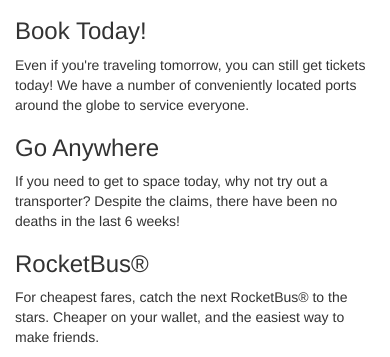
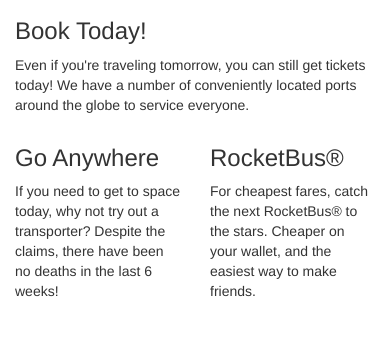
Before and after one commit to vbchick712/bootstrap1, a plain HTML site: page index.html in a window 390 px wide. Shown: the part 550-907 px from the top of the page. After the commit the page ends 861 px from the top, so only its background shows below. Drawn offline with nearby package versions, Linux system fonts and the light colour scheme.

Commit message:
updated formatting for mobile devices

```diff
--- a/index.html
+++ b/index.html
@@ -29,19 +29,19 @@
 
         <div class="container-fluid">
           <div class='row'>
-            <div class='col-md-4'>
+            <div class='col-md-4 col-xs-12'>
               <h3>Book Today!</h3>
                 <p></p>
                 <p>Even if you're traveling tomorrow, you can still get tickets today! We have a number of conveniently located ports around the globe to service everyone.</p>
                 <p></p>
             </div>
-            <div class='col-md-4'>
+            <div class='col-md-4 col-xs-6'>
               <h3>Go Anywhere</h3>
                 <p></p>
                 <p>If you need to get to space today, why not try out a transporter? Despite the claims, there have been no deaths in the last 6 weeks!</p>
                 <p></p>
             </div>
-            <div class='col-md-4'>
+            <div class='col-md-4 col-xs-6'>
               <h3>RocketBus&reg;</h3>
                 <p></p>
                 <p>For cheapest fares, catch the next RocketBus&reg; to the stars. Cheaper on your wallet, and the easiest way to make friends.</p>
```
